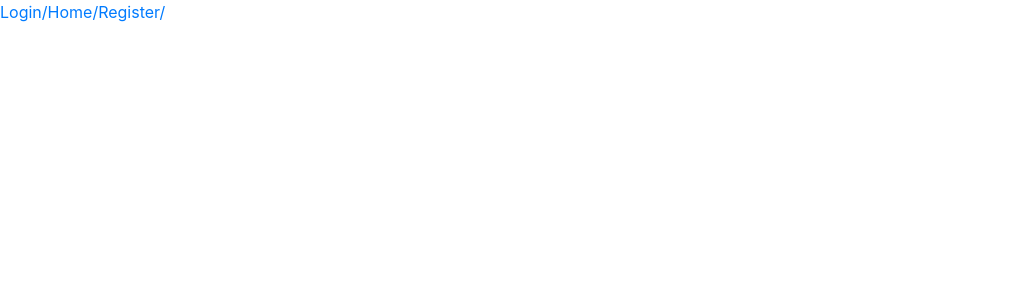
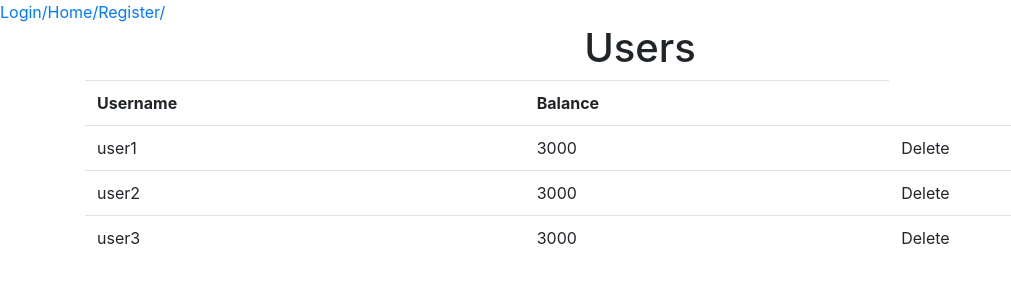
Before and after one commit to anitta-anitta/react, a React (Create React App) app: page /users in a window 1280 px wide. Shown: the top 300 px of the page, without its empty margins (0-1011 px from the left). Built offline with nearby package versions, Linux system fonts and the light colour scheme.

Commit message:
before connecting api

```diff
--- a/src/App.js
+++ b/src/App.js
@@ -5,6 +5,7 @@ import Login from './Login';
 import Home from './Home';
 import Register from './Register';
 import Transcationhistory from './Transcationhistory';
+import Users from './Users';
 import{
   BrowserRouter,
   Switch,
@@ -39,6 +40,9 @@ class App extends React.Component{
            <Route path="/history">
             <Transcationhistory/>
            </Route>
+           <Route path="/users">
+            <Users/>
+           </Route>
            </Switch>
            </div>
            </BrowserRouter>
--- a/src/Bank.js
+++ b/src/Bank.js
@@ -1,3 +1,5 @@
+import { useRouteMatch } from "react-router-dom";
+
 let data={
 
     user1:{username:"user1",acno:1001,password:"username",balance:3000,history:[]},
@@ -6,6 +8,11 @@ let data={
 
 
  };
+ let newDate = localStorage.getItem("data");
+ alert(newDate);
+ if(newDate){
+    data = JSON.parse(newDate);             //new user can login.
+ }
 
  class Bank{
     static currentUser="";
@@ -15,9 +22,13 @@ let data={
          return currentUser;
       }
 
-    static getAccountDetails(){
+      static saveData(){
+         localStorage.setItem("data", JSON.stringify(data)); //to store full data covert object to string
+      }
+
+     static getAccountDetails(){
        return data;
-    }
+      }
     static setCurrentUser(username){
       localStorage.setItem("currentUser",username);  //setting currentuser to local storage
 
@@ -25,13 +36,22 @@ let data={
 
     static addUser(username,password,acno){
        //let data=this.getAccountDetails();
-       data[username] = {username,password,acno,balance:0};
+       data[username] = {username,password,acno,history:[],balance:0};
+       Bank.saveData();
+    }
+
+    static getUsers(){
+       return data;
+    }
+
+    static deleteUser(username){
+       delete data[username];
     }
     static getHistory(){
        return data[Bank.getUser()].history;
     }
-    //static getUser(){
-      //return data[Bank.currentUser];
-   //}
+   // static getUser(){
+    //   return data[Bank.currentUser];
+    //}
  }
  export default Bank;
--- a/src/Home.js
+++ b/src/Home.js
@@ -13,7 +13,7 @@ class Home extends React.Component{
     }
 
     onDeposite = (event)=>{
-        event.preventDefault;
+        event.preventDefault();
         let username=this.state.dpUsername;
         let amt=Number(this.state.dpAmount);
         //let btag=document.querySelector("#bal");
@@ -26,6 +26,7 @@ class Home extends React.Component{
                      typeOfTranscation:"Credit",
                      amount:amt
                  })
+                 Bank.saveData(); // to save history
                 this.setState({balance:bal});
                  swal("Deposit Successfully")
            }
@@ -54,7 +55,9 @@ class Home extends React.Component{
                data[username]["history"].push({
                 typeOfTranscation:"Debit",
                 amount:amt
-            })
+            });
+            Bank.saveData();
+
                 swal("Withdraw suceesfully")
              }
      }
--- /dev/null
+++ b/src/Users.js
@@ -0,0 +1,37 @@
+import React from 'react';
+import { withRouter } from 'react-router';
+import Bank from './Bank';
+
+
+class Users extends React.Component{
+    deleteUser(username){
+        Bank.deleteUser(username);
+        this.setState({}); // to re-render
+    }
+      render(){
+          let users = Bank.getUsers();
+          return(<div className="container">
+                  <h1>Users</h1>
+
+                  <table className="table">
+                    <tr>
+                        <th>Username</th>
+                        <th>Balance</th>
+                    </tr>
+                    {
+                       Object.keys(users).map(key=><tr>
+
+                                <td>{users[key].username}</td>
+                                <td>{users[key].balance}</td>
+                                <td onClick={()=>{this.deleteUser(key)}}>Delete</td>
+                            </tr>)
+                    }
+                </table>
+
+                  </div>
+          )
+      }
+}
+
+
+export default withRouter(Users);
```
